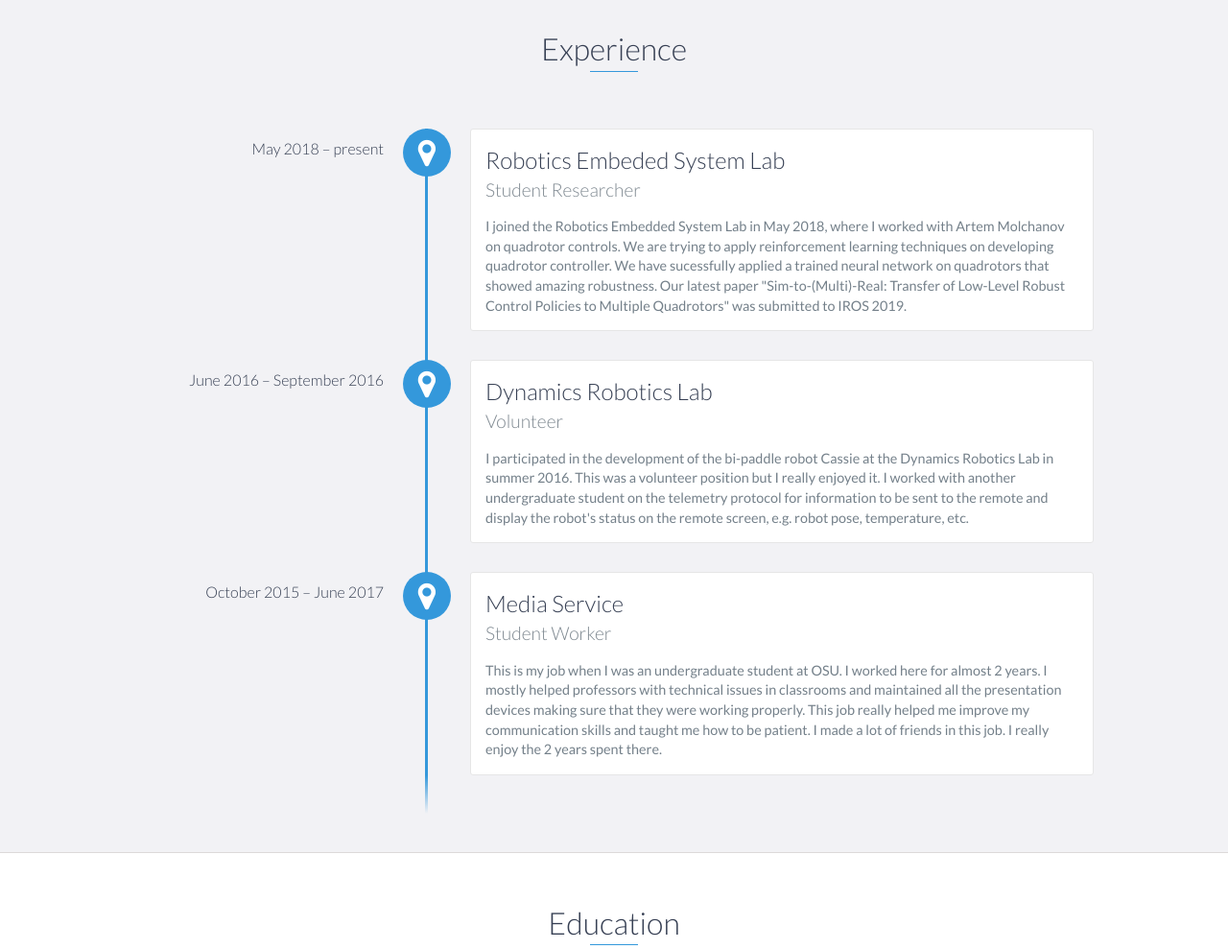
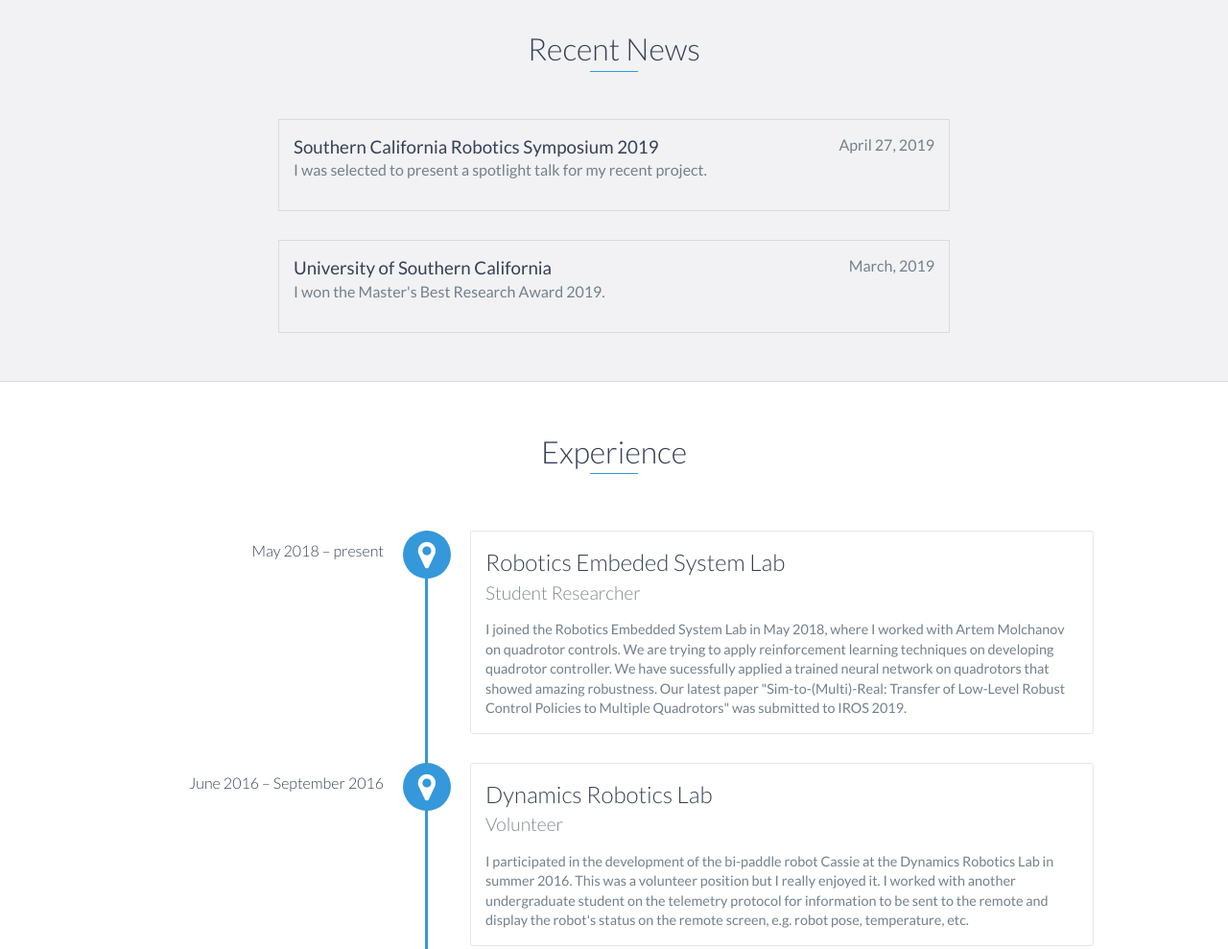
Before and after one commit to TaoChenOSU/TaoChenOSU.github.io, a website: page index.html in a window 1280 px wide. Shown: the part 1300-2289 px from the top of the page at 96% size. Drawn offline with nearby package versions, Linux system fonts and the light colour scheme.

Commit message:
added recent news

```diff
--- a/index.html
+++ b/index.html
@@ -26,6 +26,9 @@
         <ul id="menu" class="shadow">
             <li>
                 <a href="#about">About</a>
+            </li>
+            <li>
+                <a href="#recent_news">Recent News</a>
             </li>
             <li>
                 <a href="#experience">Experience</a>
@@ -97,7 +100,22 @@
     </div>
     <!-- End #about -->
 
-    <div id="experience" class="background-alt">
+    <div id="recent_news" class="background-alt">
+        <h2 class="heading">Recent News</h2>
+        <div class="recent-news-block">
+            <h3>Southern California Robotics Symposium 2019</h3>
+            <span class="recent-news-date">April 27, 2019</span>
+            <h4>I was selected to present a spotlight talk for my recent project.</h4>
+        </div>
+        <div class="recent-news-block">
+            <h3>University of Southern California</h3>
+            <span class="recent-news-date">March, 2019</span>
+            <h4>I won the Master's Best Research Award 2019.</h4>
+        </div>
+    </div>
+    <!-- End #recent -->
+
+    <div id="experience">
         <h2 class="heading">Experience</h2>
         <div id="experience-timeline">
             <div data-date="May 2018 – present">
@@ -133,7 +151,7 @@
     </div>
     <!-- End #experience -->
 
-    <div id="education">
+    <div id="education" class="background-alt">
         <h2 class="heading">Education</h2>
         <div class="education-block">
             <h3>University of Southern California</h3>
@@ -157,7 +175,7 @@
     </div>
     <!-- End #education -->
 
-    <div id="projects" class="background-alt">
+    <div id="projects">
         <h2 class="heading">Projects</h2>
         <div class="container">
             <div class="row">
@@ -239,7 +257,7 @@
     </div>
     <!-- End #projects -->
 
-    <div id="skills">
+    <div id="skills" class="background-alt">
         <h2 class="heading">Skills</h2>
         <ul>
             <li>C</li>
--- a/scss/styles.scss
+++ b/scss/styles.scss
@@ -18,13 +18,14 @@
         3. Global Styles
         4. Lead Styles
         5. About Styles
-        6. Experience Styles
-        7. Education Styles
-        8. Project Styles
-        9. Skills Styles
-        10. Contact Styles
-        11. Optional Section Styles
-        12. Media Queries
+        6. Recent News Style
+        7. Experience Styles
+        8. Education Styles
+        9. Project Styles
+        10. Skills Styles
+        11. Contact Styles
+        12. Optional Section Styles
+        13. Media Queries
 */
 
 /*
@@ -461,7 +462,61 @@
 
 /*
     --------------------------------
-    ----- 6. Experience Styles -----
+    ------6. Recent News Styles ----
+    --------------------------------
+*/
+
+#recent_news {
+    padding: 50px 15px 20px 15px;
+    border-bottom: 1px solid $border;
+    text-align: center;
+
+    h2 {
+        color: $heading;
+        margin-bottom: 50px;
+    }
+}
+
+.recent-news-block {
+    max-width: 700px;
+    margin: 0 auto 30px auto;
+    padding: 15px;
+    border: 1px solid $border;
+    text-align: left;
+
+    h3 {
+        font-weight: 500;
+        float: left;
+        margin: 0;
+        color: $heading;
+    }
+
+    span {
+        color: $text;
+        float: right;
+    }
+
+    h4 {
+        color: $text;
+        clear: both;
+        font-weight: 500;
+        margin: 0 0 15px 0;
+    }
+
+    p, ul {
+        margin: 0;
+        color: $text;
+        font-size: 0.9em;
+    }
+
+    ul {
+        padding: 0 0 0 15px;
+    }
+}
+
+/*
+    --------------------------------
+    ----- 7. Experience Styles -----
     --------------------------------
 */
 
@@ -572,7 +627,7 @@
 
 /*
     -------------------------------
-    ----- 7. Education Styles -----
+    ----- 8. Education Styles -----
     -------------------------------
 */
 
@@ -626,7 +681,7 @@
 
 /*
     -------------------------------
-    ----- 8. Project Styles -----
+    ----- 9. Project Styles -----
     -------------------------------
 */
 
@@ -690,7 +745,7 @@
 
 /*
     -------------------------------
-    ----- 9. Skills Styles -----
+    ----- 10. Skills Styles -----
     -------------------------------
 */
 
@@ -724,7 +779,7 @@
 
 /*
     -------------------------------
-    ----- 10. Contact Styles -----
+    ----- 11. Contact Styles -----
     -------------------------------
 */
 
@@ -789,7 +844,7 @@
 
 /*
     ---------------------------------------
-    ----- 11. Optional Section Styles -----
+    ----- 12. Optional Section Styles -----
     ---------------------------------------
 */
 
@@ -837,7 +892,7 @@
 
 /*
     -----------------------------
-    ----- 12. Media Queries -----
+    ----- 13. Media Queries -----
     -----------------------------
 */
 
@@ -952,6 +1007,12 @@
         display: none;
     }
 
+    .recent-news-block {
+        h3, span {
+            float: none;
+        }
+    }
+
     .education-block {
         h3, span {
             float: none;
```
Also changed, not shown: README.md, css/styles.css.
